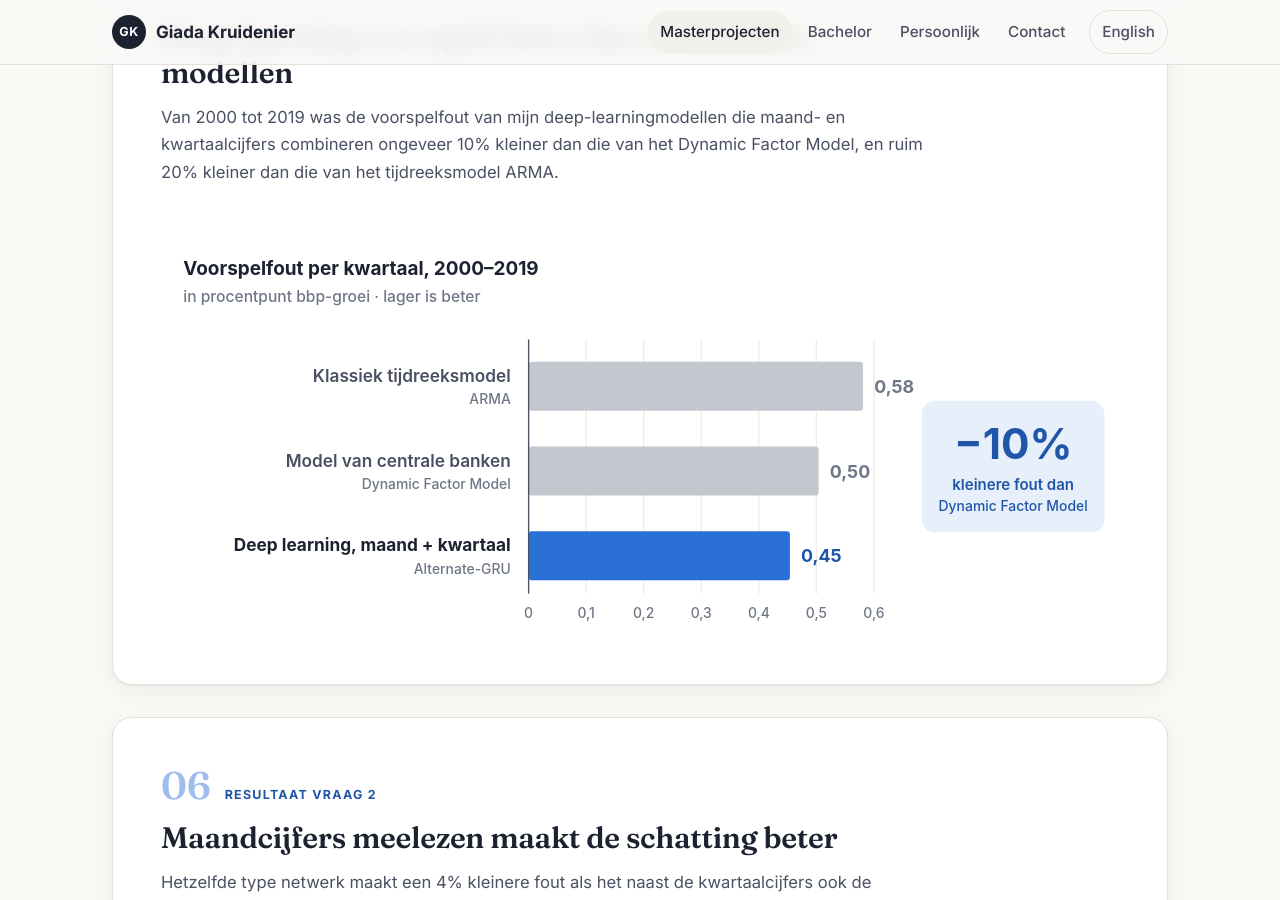
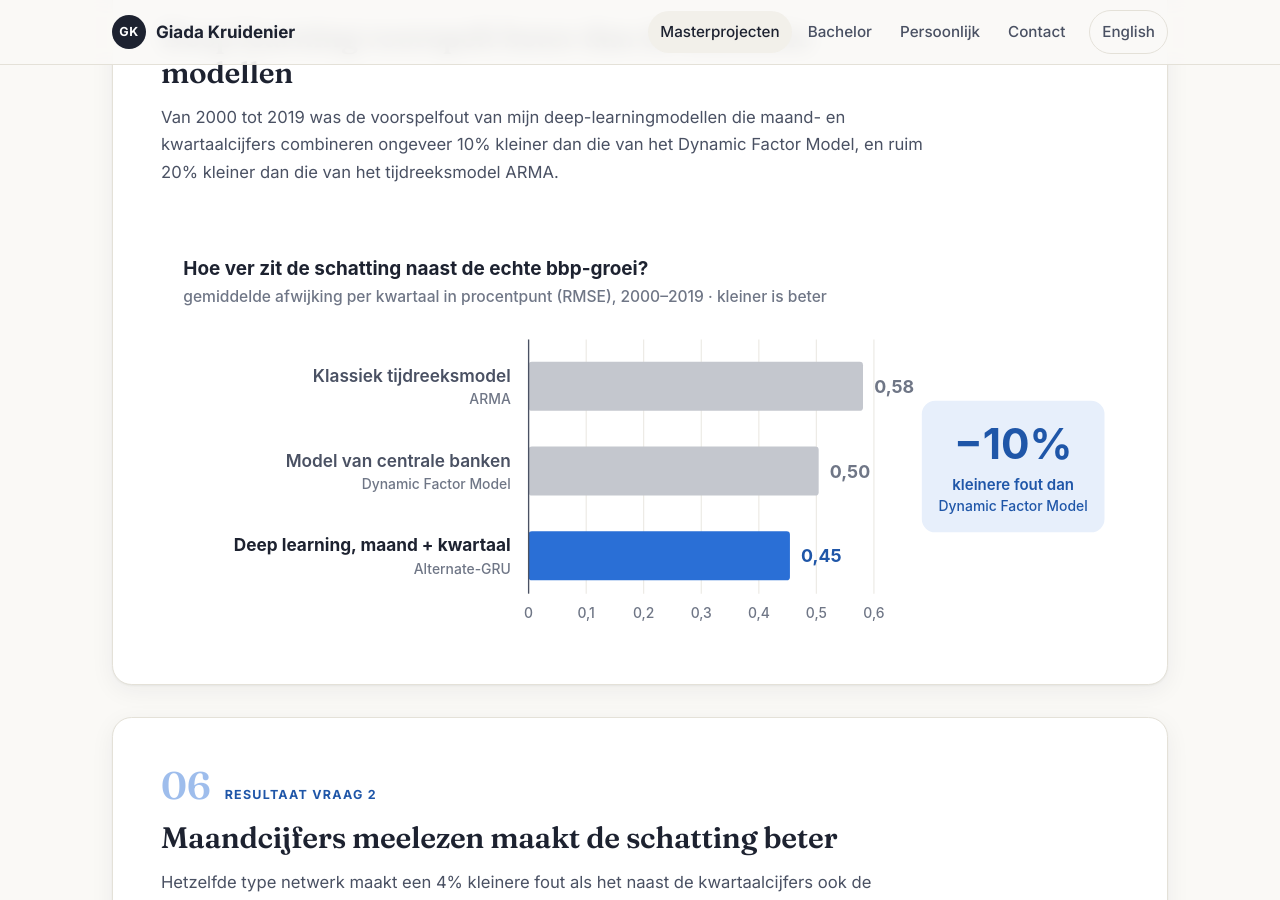
Before and after one commit to GKruidenier/portfolio, a Jekyll site: the page built from projecten/masterscriptie-bbp-nowcasting.md, in a window 1280 px wide and 900 px high, scrolled down 4645 px. Built offline with Jekyll 4.4.1, drawn with Linux system fonts in a browser that asks for light colours.

Commit message:
Scriptie: grafieken tonen duidelijk de afwijking van de echte bbp-groei
Co-Authored-By: Claude Opus 5.5 (1M context) <noreply@anthropic.com>

```diff
--- a/projecten/masterscriptie-bbp-nowcasting.md
+++ b/projecten/masterscriptie-bbp-nowcasting.md
@@ -41,8 +41,8 @@ sample:
 
 {% include slide.html kicker="Modellen" title="Drie manieren om maand en kwartaal te combineren" text="Alle modellen krijgen dezelfde cijfers. Mijn netwerken (LSTM en GRU) hebben een geheugen en zetten stap voor stap door de tijd. Het verschil zit in hoe maand- en kwartaalcijfers samenkomen." src="/assets/img/projects/scriptie_modellen.svg" alt="Zes modellen. Benchmarks: het klassieke tijdreeksmodel ARMA gebruikt alleen het eigen verleden van het bbp, een eenvoudige versie van het Dynamic Factor Model van centrale banken vat de cijfers samen in een paar trends, en een netwerk op kwartaalcijfers middelt de maandcijfers eerst. Mijn ontwerpen: herhalen (elke maand een stap, het kwartaalcijfer leest mee), twee lagen (een kwartaallaag voedt een maandlaag) en afwisselen (kwartaal- en maandnetwerk delen om de beurt één geheugen)" full=true %}
 
-{% include slide.html kicker="Resultaat vraag 1" title="Deep learning voorspelt beter dan de klassieke modellen" text="Van 2000 tot 2019 was de voorspelfout van mijn deep-learningmodellen die maand- en kwartaalcijfers combineren ongeveer 10% kleiner dan die van het Dynamic Factor Model, en ruim 20% kleiner dan die van het tijdreeksmodel ARMA." src="/assets/img/projects/scriptie_resultaat_vraag1.svg" alt="Staafdiagram van de voorspelfout per kwartaal: het tijdreeksmodel ARMA zit er gemiddeld 0,58 procentpunt naast, het Dynamic Factor Model van centrale banken 0,50, deep learning met maand- en kwartaalcijfers 0,45. Dat is 10% minder dan het Dynamic Factor Model." full=true %}
+{% include slide.html kicker="Resultaat vraag 1" title="Deep learning voorspelt beter dan de klassieke modellen" text="Van 2000 tot 2019 was de voorspelfout van mijn deep-learningmodellen die maand- en kwartaalcijfers combineren ongeveer 10% kleiner dan die van het Dynamic Factor Model, en ruim 20% kleiner dan die van het tijdreeksmodel ARMA." src="/assets/img/projects/scriptie_resultaat_vraag1.svg" alt="Staafdiagram van hoe ver de schatting gemiddeld naast de echte bbp-groei zit: het tijdreeksmodel ARMA zit er gemiddeld 0,58 procentpunt naast, het Dynamic Factor Model van centrale banken 0,50, deep learning met maand- en kwartaalcijfers 0,45. Dat is 10% minder dan het Dynamic Factor Model." full=true %}
 
-{% include slide.html kicker="Resultaat vraag 2" title="Maandcijfers meelezen maakt de schatting beter" text="Hetzelfde type netwerk maakt een 4% kleinere fout als het naast de kwartaalcijfers ook de maandcijfers leest." src="/assets/img/projects/scriptie_resultaat_vraag2.svg" alt="Staafdiagram van de voorspelfout per kwartaal: deep learning op alleen kwartaalcijfers zit er gemiddeld 0,47 procentpunt naast, deep learning met maand- en kwartaalcijfers 0,45. Dat is 4% minder." full=true %}
+{% include slide.html kicker="Resultaat vraag 2" title="Maandcijfers meelezen maakt de schatting beter" text="Hetzelfde type netwerk maakt een 4% kleinere fout als het naast de kwartaalcijfers ook de maandcijfers leest." src="/assets/img/projects/scriptie_resultaat_vraag2.svg" alt="Staafdiagram van hoe ver de schatting gemiddeld naast de echte bbp-groei zit: deep learning op alleen kwartaalcijfers zit er gemiddeld 0,47 procentpunt naast, deep learning met maand- en kwartaalcijfers 0,45. Dat is 4% minder." full=true %}
 
 {% include slide.html kicker="Evaluatie" title="Wat beter kan, en wat het niet zegt" text="Verrassend: bij de meeste modellen werd de schatting na het eerste nieuwe maandcijfer eerst slechter. Alleen het afwisselende GRU-netwerk werd elke maand beter. In crises waren mijn netwerken niet significant beter dan het Dynamic Factor Model, anders dan eerder onderzoek vond. En mijn Dynamic Factor Model is een eenvoudige versie op dezelfde data. Centrale banken gebruiken een veel uitgebreidere versie, dus over hun nowcasts zegt dit niets." statement=true %}
```
Also changed, not shown: en/projects/master-thesis-gdp-nowcasting.md (+2 -2 lines), assets/img/projects/scriptie_resultaat_vraag1.svg, assets/img/projects/scriptie_resultaat_vraag1_en.svg, assets/img/projects/scriptie_resultaat_vraag2.svg, assets/img/projects/scriptie_resultaat_vraag2_en.svg.
